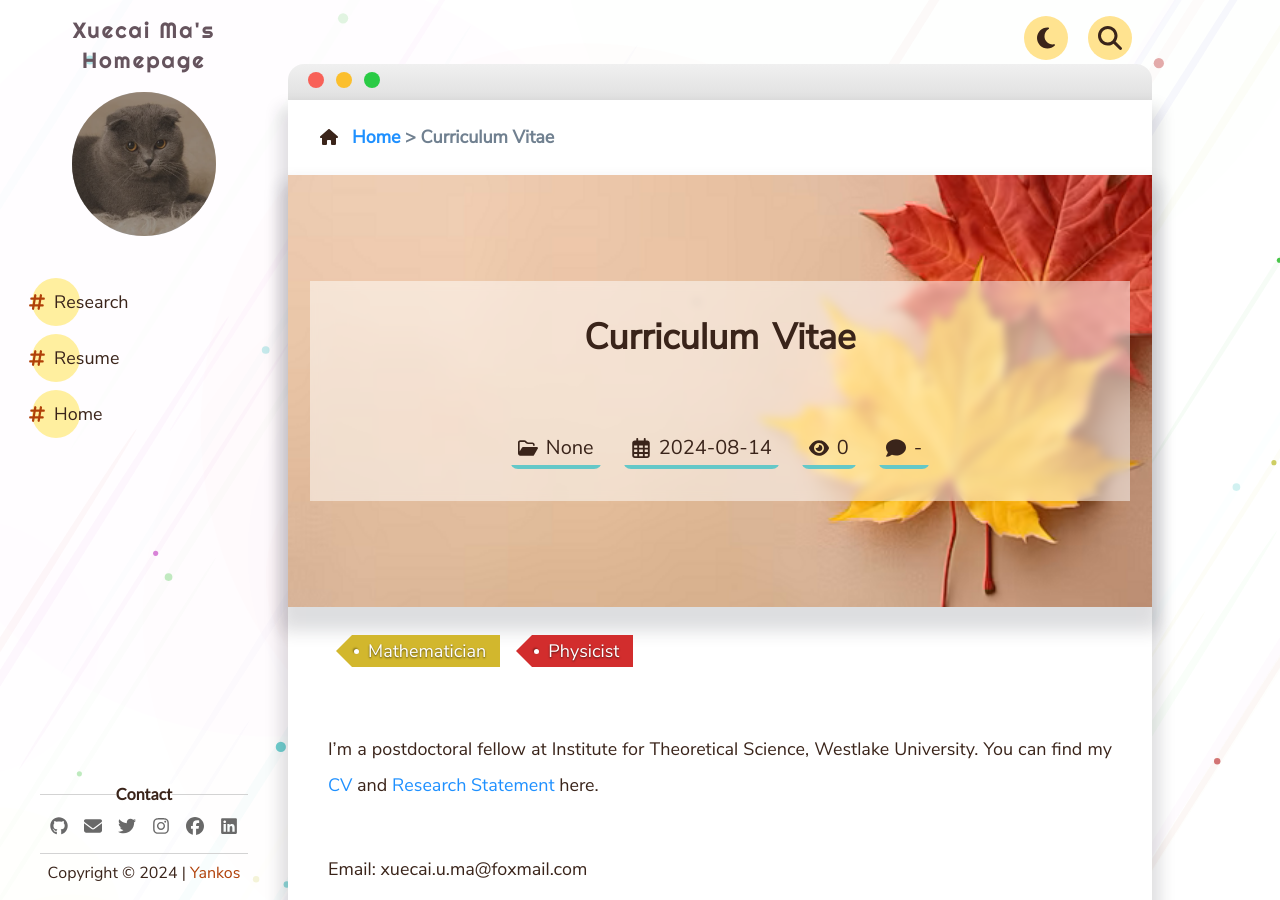
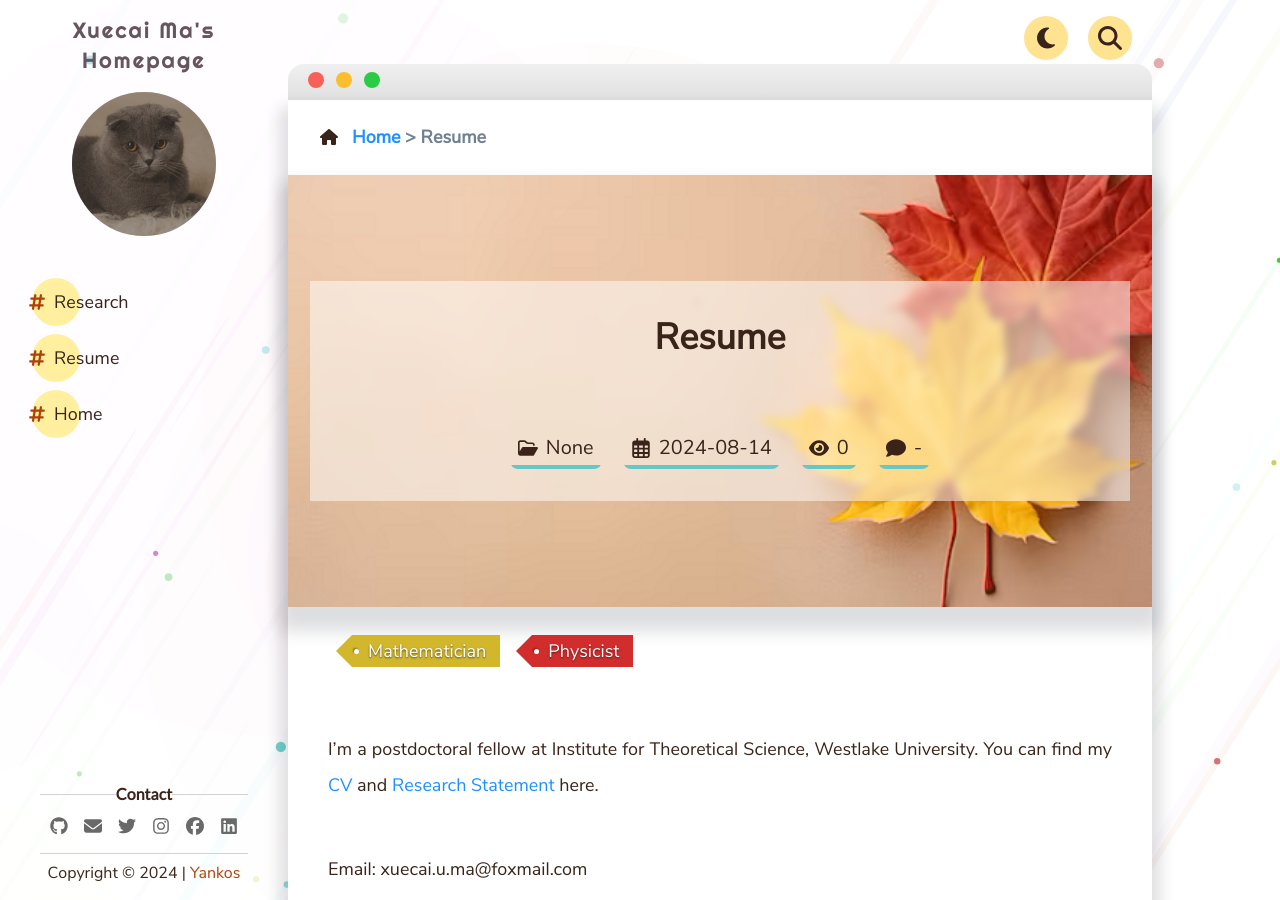
Before and after one commit to maxuecai/maxuecai.github.io, a Jekyll site: the page built from _pages/Resume.md, in a window 1280 px wide and 900 px high. Built offline with Jekyll 4.4.1, drawn with Linux system fonts in a browser that asks for light colours; comment, search, counter and statistics services are not loaded.

Commit message:
Update Resume.md

```diff
--- a/_pages/Resume.md
+++ b/_pages/Resume.md
@@ -1,5 +1,5 @@
 ---
-title: "Curriculum Vitae"
+title: "Resume"
 tags:
     - Mathematician
     - Physicist
```
